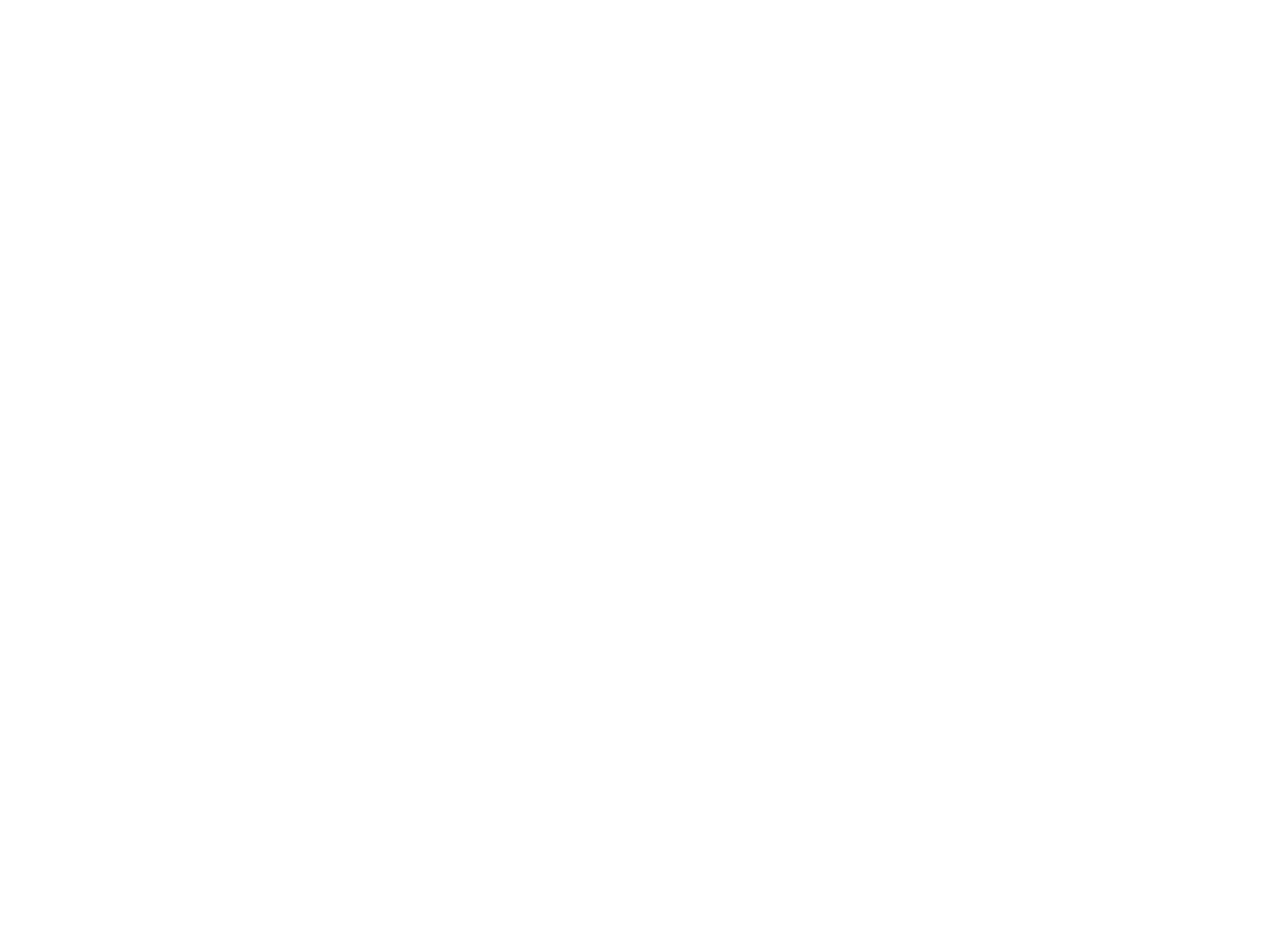
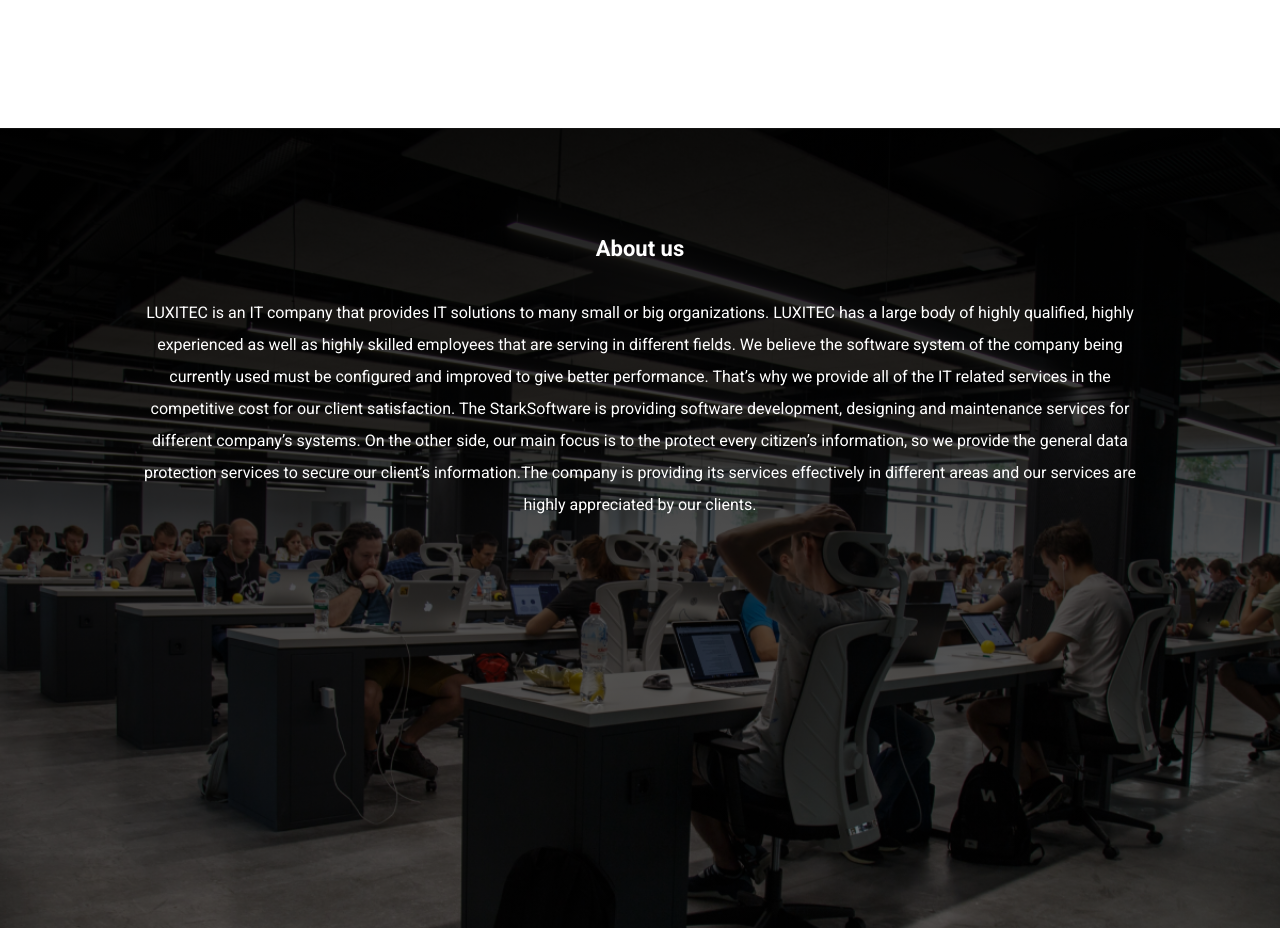
Before and after one commit to reza-sed/luxitec-website, a Next.js app: page / in a window 1280 px wide. Shown: the part 1580-2508 px from the top of the page. Before the commit the page ends 1390 px from the top, so only its background shows below. Built offline with nearby package versions, Linux system fonts and the light colour scheme.

Commit message:
about us section is added

```diff
--- /dev/null
+++ b/components/home/aboutus.js
@@ -0,0 +1,25 @@
+import React from "react";
+import classes from "./aboutus.module.css";
+
+export default function Aboutus() {
+  return (
+    <section id="About-us" className={classes.container}>
+      <h2>About us</h2>
+      <p>
+        LUXITEC is an IT company that provides IT solutions to many small or big
+        organizations. LUXITEC has a large body of highly qualified, highly
+        experienced as well as highly skilled employees that are serving in
+        different fields. We believe the software system of the company being
+        currently used must be configured and improved to give better
+        performance. That’s why we provide all of the IT related services in the
+        competitive cost for our client satisfaction. The StarkSoftware is
+        providing software development, designing and maintenance services for
+        different company’s systems. On the other side, our main focus is to the
+        protect every citizen’s information, so we provide the general data
+        protection services to secure our client’s information.The company is
+        providing its services effectively in different areas and our services
+        are highly appreciated by our clients.
+      </p>
+    </section>
+  );
+}
--- /dev/null
+++ b/components/home/aboutus.module.css
@@ -0,0 +1,31 @@
+.container {
+  display: block;
+  text-align: center;
+  text-justify: distribute-all-lines;
+  background: linear-gradient(
+      180deg,
+      rgba(0, 0, 0, 0.9) 0%,
+      rgba(0, 0, 0, 0.5) 100%
+    ),
+    url("/images/sites/aboutus-cover.png");
+  background-repeat: no-repeat;
+  background-position: center;
+  background-size: cover;
+  position: absolute;
+  width: 100%;
+  height: 100vh;
+}
+
+.container h2 {
+  font-size: 2.2rem;
+  color: var(--color-secondary);
+  font-weight: 700;
+  margin-top: 10.8rem;
+}
+
+.container p {
+  font-size: 1.6rem;
+  margin: 0 13.2rem;
+  line-height: 2;
+  text-justify: auto;
+}
--- a/components/home/services.module.css
+++ b/components/home/services.module.css
@@ -1,6 +1,7 @@
 .container {
   text-align: center;
-  margin-top: 5.3rem;
+  margin-top: 10.8rem;
+  height: 100vh;
 }
 
 .container p {
@@ -8,6 +9,10 @@
   font-size: 1.8rem;
   font-weight: 600;
   margin-bottom: 11rem;
+}
+
+.container h2 {
+  font-size: 2.2rem;
 }
 
 .services {
--- a/pages/index.js
+++ b/pages/index.js
@@ -1,4 +1,5 @@
 import { Fragment } from "react";
+import Aboutus from "../components/home/aboutus";
 import Hero from "../components/home/hero";
 import Services from "../components/home/services";
 
@@ -7,6 +8,7 @@
     <Fragment>
       <Hero />
       <Services />
+      <Aboutus />
     </Fragment>
   );
 }
```
Also changed, not shown: public/images/sites/aboutus-cover.png (added).
